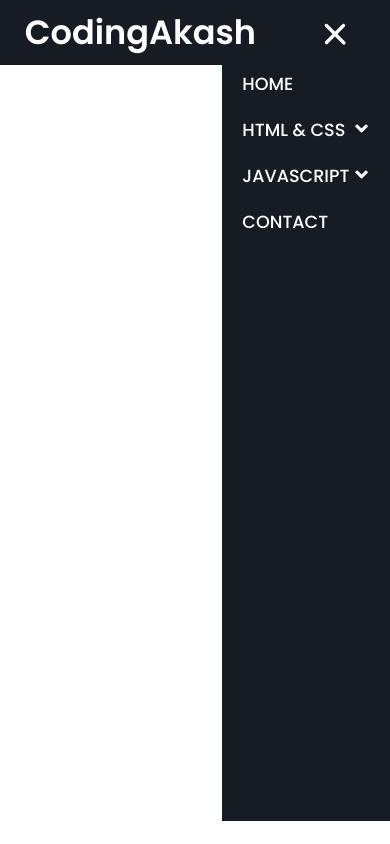
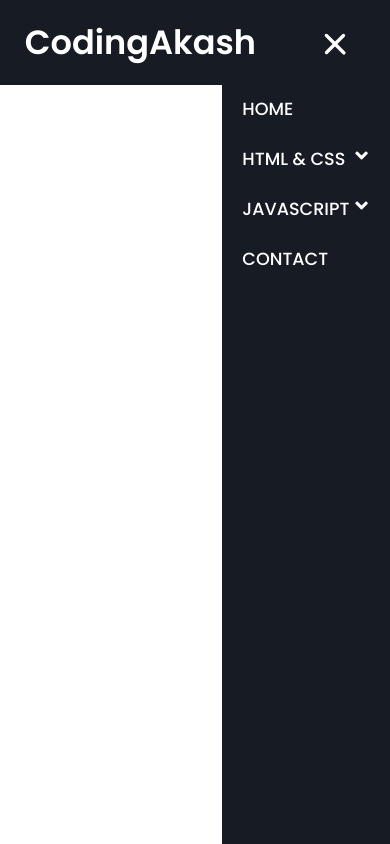
Before and after one commit to jakarul/responsive-navbar, a plain HTML site: page index.html in a window 390 px wide. Both pictures are taken after a click on the element 335 px from the left and 37 px from the top of the page. Drawn offline with Linux system fonts and the light colour scheme.

Commit message:
Update style.css

```diff
--- a/style.css
+++ b/style.css
@@ -130,15 +130,19 @@ body {
   body {
     overflow-x: hidden;
   }
+  .navbar{
+    height: 10.1vh;
+  }
   .nav-item {
     position: absolute;
-    top: 61px;
+    top: 10vh;
     height: 90vh;
+    line-height: 30px;
     background-color: #171c24;
     display: flex;
     width: 50%;
-    right: -885px;
-    transition: 0.5s;
+    right: 0px;
+    display: none;
   }
   .nav-item ul {
     flex-direction: column;
@@ -151,6 +155,7 @@ body {
   }
   .burger-active {
     right: 0px;
+    display: block;
   }
   .fa-times {
     right: 0px;
```
